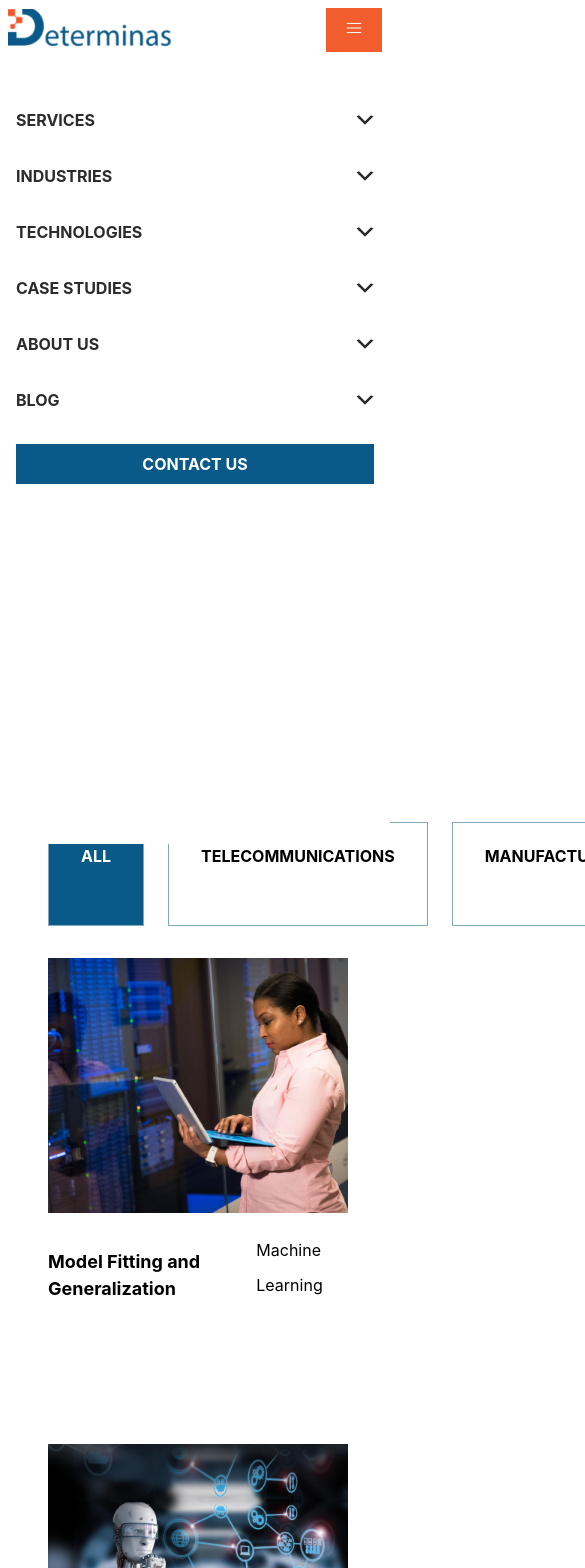
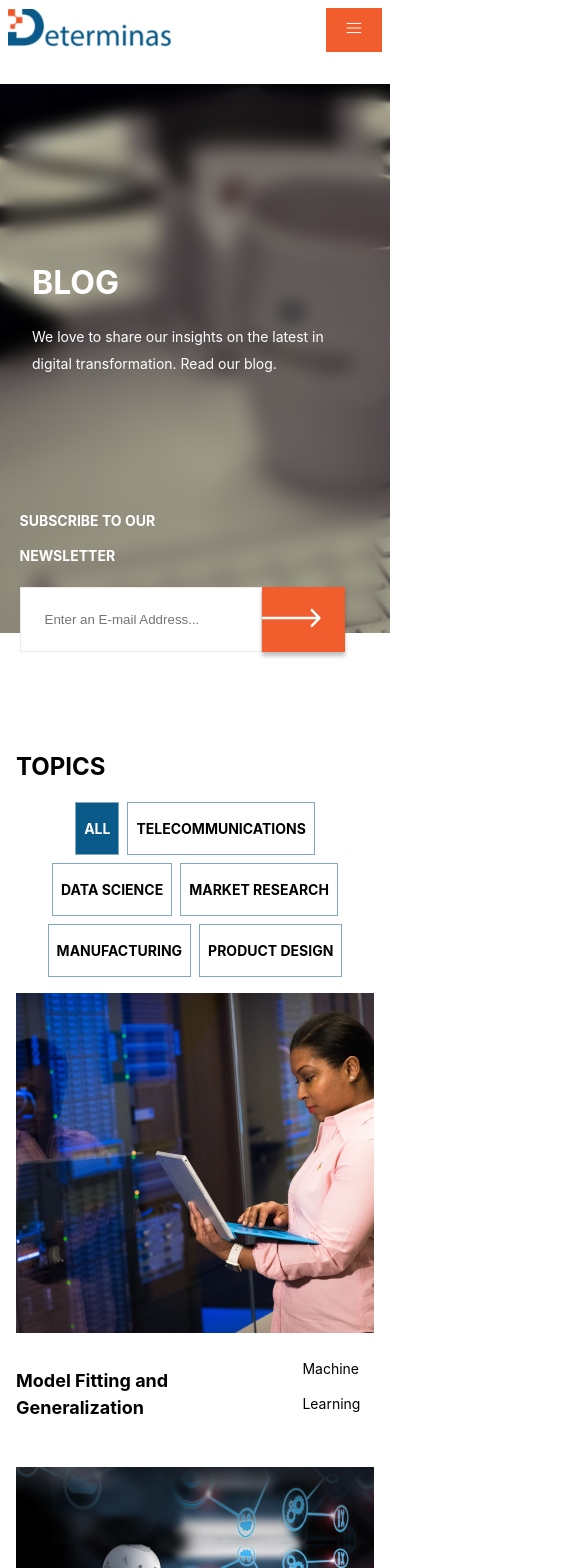
Before and after one commit to consoledot/Determinas, a Next.js app: page /blog in a window 390 px wide. Shown: the top 1568 px of the page, 585 px wide, since content can reach past the window. Built offline with nearby package versions, Linux system fonts and the light colour scheme.

Commit message:
updating

```diff
--- a/components/Contect Form/index.jsx
+++ b/components/Contect Form/index.jsx
@@ -14,7 +14,7 @@ export default function ContactForm() {
           This site is protected by reCAPTCHA and the Google Privacy Policy and
           Terms of Service apply.
         </p>
-        <div>
+        <div className={styles.bottom}>
           <span>
             <input type="checkbox" name="accept" />
             <span>I accept the Privacy Policy</span>
--- a/components/Contect Form/index.module.css
+++ b/components/Contect Form/index.module.css
@@ -47,12 +47,15 @@
 @media screen and (max-width: 700px) {
   .form {
     display: block;
-    border: 1px solid red;
     margin-left: 0;
   }
   .form section {
     max-width: 100%;
-    border: 1px solid red;
     padding: 1rem;
   }
+  .form .bottom {
+    display: flex;
+    flex-direction: column !important;
+    align-items: flex-start !important;
+  }
 }
--- a/components/Navigation/index.jsx
+++ b/components/Navigation/index.jsx
@@ -86,7 +86,7 @@ export default function Navigation() {
           <Link href="/industries">
             <div className={styles.link_list}>
               <a>INDUSTRIES</a>
-              <Image src={arrow_down} alt="" />
+              <Image src={arrow_down} alt="" className="arrow" />
             </div>
           </Link>
           <div className={styles.dropdown}>
--- a/components/Navigation/index.module.css
+++ b/components/Navigation/index.module.css
@@ -25,6 +25,9 @@
   display: flex;
   justify-content: space-between;
   align-items: center;
+}
+.nav .link_list > * {
+  display: none;
 }
 .nav ul li {
   font-size: 16px;
@@ -93,9 +96,9 @@
     padding: 0;
     z-index: 20;
     position: absolute;
-    height: 100vh;
     margin: 0 auto;
     overflow: hidden;
+    height: 10vh;
   }
   .nav .menu_top {
     padding: 0.5rem;
@@ -105,6 +108,7 @@
     /* padding: 0 1rem; */
   }
   .nav ul {
+    display: none;
     flex-direction: column;
     z-index: 1000;
     background-color: white;
@@ -113,6 +117,7 @@
     padding: 2rem 1rem;
     width: 100vw;
     margin: 0;
+    height: 90vh;
   }
   .nav ul li {
     padding: 1rem 0;
--- a/pages/blog.js
+++ b/pages/blog.js
@@ -15,10 +15,11 @@ export default function Blog() {
   const topics = [
     "ALL",
     "TELECOMMUNICATIONS",
+
+    "DATA SCIENCE",
+    "MARKET RESEARCH",
     "MANUFACTURING",
-    "MARKET RESEARCH",
     "PRODUCT DESIGN",
-    "DATA SCIENCE",
   ];
   return (
     <div>
@@ -62,11 +63,7 @@ export default function Blog() {
           </div>
         </div>
       </section>
-      <section
-        style={{
-          padding: "1rem 3rem",
-        }}
-      >
+      <section className="container-section blog">
         <div>
           <h2>TOPICS</h2>
           <div className="topics">
--- a/pages/case-studies.js
+++ b/pages/case-studies.js
@@ -37,11 +37,7 @@ export default function CaseStudies() {
           </div>
         </div>
       </header>
-      <section
-        style={{
-          padding: " 1rem 5rem",
-        }}
-      >
+      <section className="container-section case-studies">
         <div>
           <div className="explore">
             <div className="item">
--- a/styles/globals.css
+++ b/styles/globals.css
@@ -4,11 +4,14 @@ body {
   margin: 0;
   font-family: -apple-system, BlinkMacSystemFont, Segoe UI, Roboto, Oxygen,
     Ubuntu, Cantarell, Fira Sans, Droid Sans, Helvetica Neue, sans-serif;
+  width: 100%;
+  overflow-x: hidden;
 }
 
 a {
   color: inherit;
   text-decoration: none;
+  overflow: hidden;
 }
 
 * {
@@ -38,6 +41,14 @@ header {
   height: 60vh;
   display: flex;
   align-items: center;
+}
+@media screen and (max-width: 700px) {
+  header {
+    height: 75vh;
+  }
+  P {
+    font-size: 14px !important;
+  }
 }
 button {
   background-color: #0a5989;
@@ -137,8 +148,37 @@ button {
   justify-content: center;
   gap: 1rem;
 }
+.container-section {
+  padding: 1rem 3rem;
+}
 .section-list .flex > div {
   max-width: 49%;
+}
+@media screen and (max-width: 700px) {
+  h2 {
+    line-height: 30px;
+  }
+  .absolute-section {
+    top: 0;
+  }
+  .absolute-section > div {
+    padding: 1rem;
+  }
+  .absolute-section .list {
+    flex-direction: column;
+  }
+  .absolute-section .list p {
+    line-height: 24px;
+  }
+  .container-section {
+    padding: 1rem;
+  }
+  .container-section h2 {
+    font-size: 24px;
+  }
+  .absolute-section .flex {
+    flex-direction: column;
+  }
 }
 /* HOME */
 .discover {
@@ -174,6 +214,17 @@ button {
 .discover .item img {
   margin-top: 0.5rem !important;
 }
+@media screen and (max-width: 700px) {
+  .discover {
+    padding: 1rem 0rem 0rem 0rem;
+    background-position: cover;
+  }
+  .discover .item {
+    border-right: none;
+    border-bottom: 1px solid white;
+    padding: 1rem;
+  }
+}
 .focus {
   padding: 1rem 0;
   display: flex;
@@ -188,7 +239,17 @@ button {
 .focus div p {
   font-weight: 500;
 }
-
+@media screen and (max-width: 700px) {
+  .focus {
+    gap: 1rem;
+  }
+  .focus div {
+    padding: 0.001rem 0.7rem;
+  }
+  .focus p {
+    font-size: 12px;
+  }
+}
 .explore {
   display: grid;
   padding: 2rem 0;
@@ -222,6 +283,21 @@ button {
   font-weight: 500;
   margin: 0;
 }
+@media screen and (max-width: 700px) {
+  .explore {
+    overflow-y: scroll;
+    grid-template-columns: 1fr 1fr 1fr 1fr;
+    width: 100vw;
+    flex-wrap: nowrap;
+    gap: 1rem;
+  }
+  .explore .item {
+    width: 400px !important;
+  }
+  .explore .item .text {
+    box-shadow: none;
+  }
+}
 .features {
   display: grid;
   padding: 1rem 0;
@@ -245,6 +321,18 @@ button {
 .features .text p {
   padding-left: 1em;
 }
+@media screen and (max-width: 700px) {
+  .features {
+    overflow-y: scroll;
+    grid-template-columns: 1fr 1fr 1fr 1fr;
+    width: 100vw;
+    flex-wrap: nowrap;
+    gap: 1rem;
+  }
+  .features > div {
+    width: 400px !important;
+  }
+}
 .talent-pool {
   max-width: 500px;
   margin: 3rem auto;
@@ -259,7 +347,11 @@ button {
   line-height: 27px;
   margin: 2rem 0;
 }
-
+@media screen and (max-width: 700px) {
+  .talent-pool {
+    padding: 2rem;
+  }
+}
 /* Service */
 .services {
   display: grid;
@@ -292,7 +384,36 @@ button {
   font-weight: 400;
   font-size: 16px;
 }
-
+@media screen and (max-width: 700px) {
+  .services {
+    box-shadow: none;
+    display: flex;
+    flex-direction: column;
+    margin: 1rem;
+    padding: 1rem;
+  }
+  .services > div {
+    position: relative;
+    margin-top: 4rem;
+  }
+  .services .service-img {
+    position: static;
+    width: fit-content;
+    display: flex;
+    top: -3rem;
+    left: 1rem;
+    position: absolute;
+  }
+  .services .item h4 {
+    font-size: 24px;
+    margin-top: 4rem;
+  }
+  .services .item {
+    box-shadow: 0px 2px 4px rgba(189, 189, 189, 0.25);
+    border: 1px solid rgba(189, 189, 189, 0.3);
+    padding: 0 2rem;
+  }
+}
 /* Case Studies */
 .pagination {
   margin-top: 5rem;
@@ -348,6 +469,9 @@ button {
   background-color: #f15d2d;
   padding-left: 0;
 }
+.blog {
+  margin-top: -5rem !important;
+}
 .topics {
   display: flex;
   gap: 1.5rem;
@@ -376,6 +500,29 @@ button {
 .mission-vision {
   display: flex;
 }
+@media screen and (max-width: 700px) {
+  /* .blog {
+    margin: 0 auto;
+  } */
+  .blog-search .input-div:first-child {
+    display: none;
+  }
+  .topics {
+    flex-wrap: wrap;
+    gap: 0.5rem;
+    justify-content: center;
+  }
+  .topics p {
+    padding: 0.5rem;
+    margin: 0;
+  }
+  .blog .features {
+    display: flex;
+    flex-direction: column;
+    overflow: hidden;
+    width: 100%;
+  }
+}
 /* Industries */
 .industries {
   display: flex;
@@ -387,7 +534,6 @@ button {
 .industries > div {
   display: flex;
   flex-direction: column;
-  /* justify-content: flex-start; */
 }
 .industries > div:nth-child(2),
 .industries > div:nth-child(4) {
@@ -408,7 +554,29 @@ button {
   background-color: white;
   z-index: 10;
 }
+@media screen and (max-width: 700px) {
+  .industries {
+    flex-direction: column;
+    gap: 1rem;
+  }
+  .industries > div:nth-child(2),
+  .industries > div:nth-child(4) {
+    margin-top: 0rem;
+  }
+}
 
+/* Case Studies */
+@media screen and (max-width: 700px) {
+  .case-studies .explore {
+    display: flex;
+    flex-direction: column;
+    gap: 1rem;
+  }
+  .case-studies .explore .item {
+    margin: 1rem 0;
+    width: 100%;
+  }
+}
 /* About Us */
 .mission-vision > * {
   width: 50%;
@@ -594,9 +762,3 @@ button {
   color: #bdbdbd;
   border: 1px solid #bdbdbd;
 }
-
-@media screen and (max-width: 700px) {
-  header {
-    z-index: 5;
-  }
-}
```
Also changed, not shown: pages/index.js (+3 -15 lines), pages/industries.js (+2 -6 lines), pages/services.js (+4 -10 lines).
